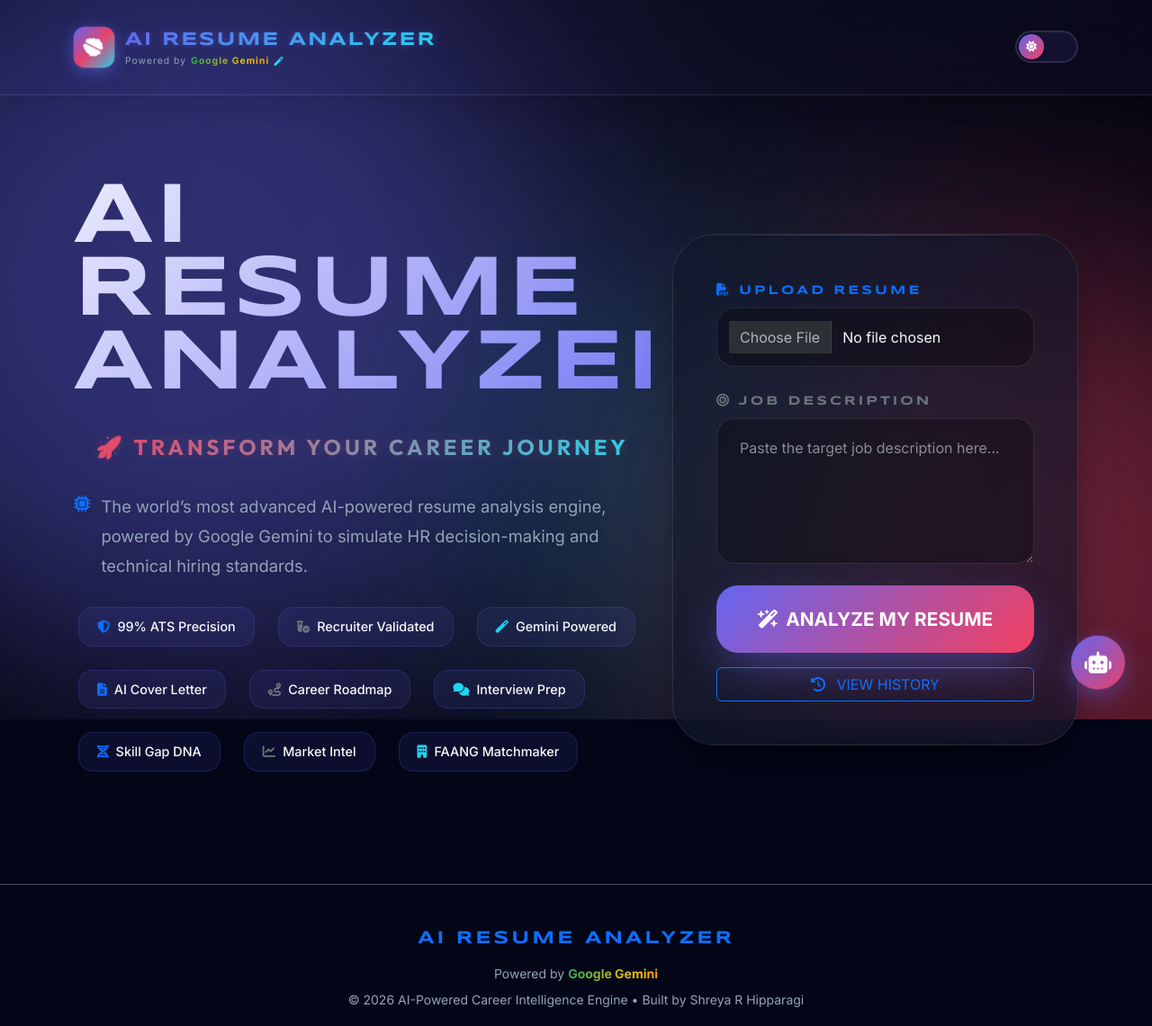
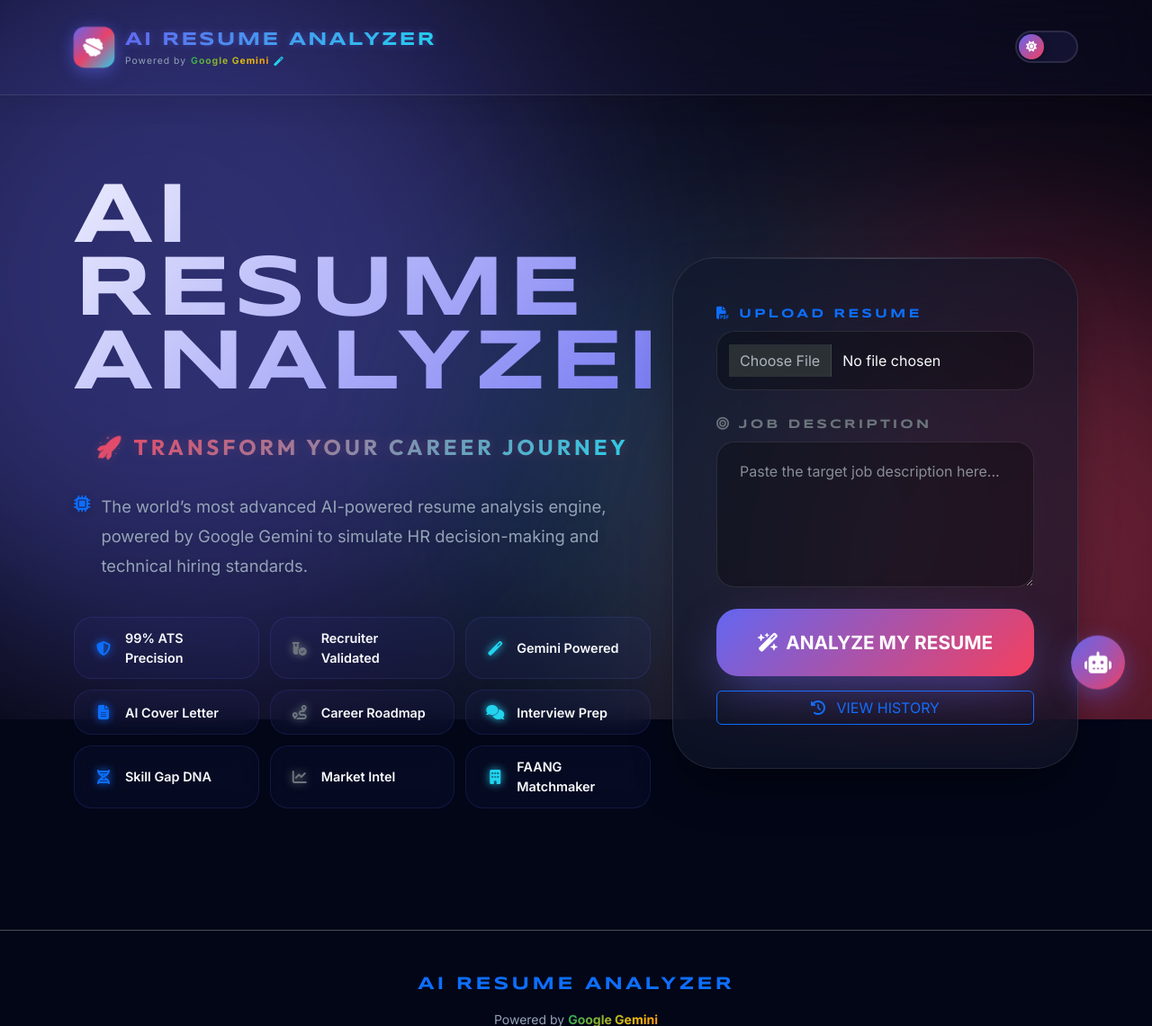
Before and after one commit to ShreyaRHipparagi/ai-ats-resume-analyzer, a Flask app: page / in a window 1280 px wide. Shown: the top 1141 px of the page at 90% size. Before the commit the page ends 1120 px from the top, so only its background shows below. Run offline with Flask 3, Linux system fonts and the light colour scheme; some libraries are stand-ins or nearby versions.

Commit message:
Enhance UI with feature grid and style updates
Added a feature grid for displaying premium features with responsive design adjustments. Updated styles for theme knobs and pills for better alignment and appearance.

```diff
--- a/templates/index.html
+++ b/templates/index.html
@@ -430,27 +430,79 @@
         }
 
 
-        /* Fixed Pill Style for Badges - Solving Overflow */
+        /* Hyper-Premium Feature Pills Grid */
+        .feature-grid {
+            display: grid;
+            grid-template-columns: repeat(auto-fit, minmax(180px, 1fr));
+            gap: 12px;
+            margin-top: 2.5rem;
+            margin-bottom: 2.5rem;
+            width: 100%;
+        }
+
+        @media (min-width: 992px) {
+            .feature-grid {
+                grid-template-columns: repeat(3, 1fr);
+                max-width: 650px;
+                /* Keep it contained on desktop */
+            }
+        }
+
         .intel-pill {
-            display: inline-block;
-            padding: 10px 20px;
-            border-radius: 16px;
-            background: rgba(var(--primary-rgb), 0.1);
-            border: 1px solid rgba(var(--primary-rgb), 0.2);
+            display: flex;
+            align-items: center;
+            justify-content: flex-start;
+            gap: 12px;
+            padding: 12px 20px;
+            border-radius: 20px;
+            background: rgba(var(--primary-rgb), 0.05);
+            border: 1px solid rgba(var(--primary-rgb), 0.15);
             color: var(--text-main);
             font-size: 0.9rem;
-            font-weight: 500;
-            margin: 5px;
-            max-width: 100%;
-            word-wrap: break-word;
-            transition: var(--transition);
+            font-weight: 600;
+            backdrop-filter: blur(12px);
+            -webkit-backdrop-filter: blur(12px);
+            transition: all 0.4s cubic-bezier(0.4, 0, 0.2, 1);
+            cursor: default;
+            width: 100%;
+            /* Fill grid cell */
+            height: 100%;
+            box-sizing: border-box;
+        }
+
+        .intel-pill i {
+            width: 24px;
+            height: 24px;
+            display: flex;
+            align-items: center;
+            justify-content: center;
+            font-size: 1rem;
+            flex-shrink: 0;
+            filter: drop-shadow(0 0 5px currentColor);
         }
 
         .intel-pill:hover {
-            background: rgba(var(--primary-rgb), 0.2);
+            background: rgba(var(--primary-rgb), 0.12);
             border-color: var(--primary);
-            box-shadow: 0 0 15px rgba(var(--primary-rgb), 0.3);
-            transform: translateY(-2px);
+            transform: translateY(-5px) scale(1.05);
+            box-shadow: 0 15px 30px rgba(var(--primary-rgb), 0.2),
+                0 0 20px rgba(var(--primary-rgb), 0.1);
+        }
+
+        [data-bs-theme="light"] .intel-pill {
+            background: rgba(99, 102, 241, 0.08);
+            border-color: rgba(99, 102, 241, 0.1);
+            color: #1e1b4b;
+        }
+
+        .pill-accent {
+            border-color: rgba(var(--accent-rgb), 0.3);
+            color: var(--accent);
+        }
+
+        .pill-secondary {
+            border-color: rgba(var(--secondary-rgb), 0.3);
+            color: var(--secondary);
         }
 
         .pill-danger {
@@ -1432,23 +1509,23 @@
                 <p class="hero-subtitle">🚀 Transform Your Career Journey</p>
                 <div class="lead-premium mb-4">
                     <i class="fas fa-microchip mt-1 text-primary"></i>
-                    <span>The world’s most advanced AI-powered resume analysis engine, powered by Google Gemini to simulate HR decision-making and technical hiring standards.</span>
+                    <span>The world’s most advanced AI-powered resume analysis engine, powered by Google Gemini to
+                        simulate HR decision-making and technical hiring standards.</span>
                 </div>
-                <div class="d-flex gap-3 flex-wrap justify-content-center justify-content-lg-start mb-4">
-                    <span class="intel-pill"><i class="fas fa-shield-halved text-primary me-2"></i>99% ATS
-                        Precision</span>
-                    <span class="intel-pill"><i class="fas fa-vial-circle-check text-secondary me-2"></i>Recruiter
+                <div class="feature-grid justify-content-center justify-content-lg-start">
+                    <span class="intel-pill"><i class="fas fa-shield-halved text-primary"></i>99% ATS Precision</span>
+                    <span class="intel-pill"><i class="fas fa-vial-circle-check text-secondary"></i>Recruiter
                         Validated</span>
-                    <span class="intel-pill"><i class="fas fa-magic me-2" style="color: var(--accent);"></i>Gemini
+                    <span class="intel-pill"><i class="fas fa-magic" style="color: var(--accent);"></i>Gemini
                         Powered</span>
-                    <span class="intel-pill"><i class="fas fa-file-lines text-primary me-2"></i>AI Cover Letter</span>
-                    <span class="intel-pill"><i class="fas fa-route text-secondary me-2"></i>Career Roadmap</span>
-                    <span class="intel-pill"><i class="fas fa-comments text-accent me-2"
-                            style="color: var(--accent);"></i>Interview Prep</span>
-                    <span class="intel-pill"><i class="fas fa-dna text-primary me-2"></i>Skill Gap DNA</span>
-                    <span class="intel-pill"><i class="fas fa-chart-line text-secondary me-2"></i>Market Intel</span>
-                    <span class="intel-pill"><i class="fas fa-building text-accent me-2"
-                            style="color: var(--accent);"></i>FAANG Matchmaker</span>
+                    <span class="intel-pill"><i class="fas fa-file-lines text-primary"></i>AI Cover Letter</span>
+                    <span class="intel-pill"><i class="fas fa-route text-secondary"></i>Career Roadmap</span>
+                    <span class="intel-pill"><i class="fas fa-comments" style="color: var(--accent);"></i>Interview
+                        Prep</span>
+                    <span class="intel-pill"><i class="fas fa-dna text-primary"></i>Skill Gap DNA</span>
+                    <span class="intel-pill"><i class="fas fa-chart-line text-secondary"></i>Market Intel</span>
+                    <span class="intel-pill"><i class="fas fa-building" style="color: var(--accent);"></i>FAANG
+                        Matchmaker</span>
                 </div>
             </div>
 
```
Also changed, not shown: other parts of templates/index.html (+42 -17 lines).
